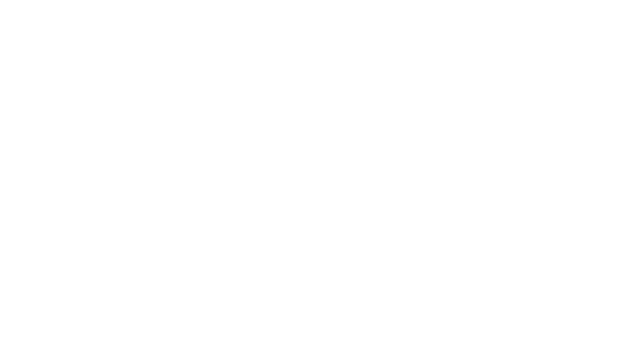
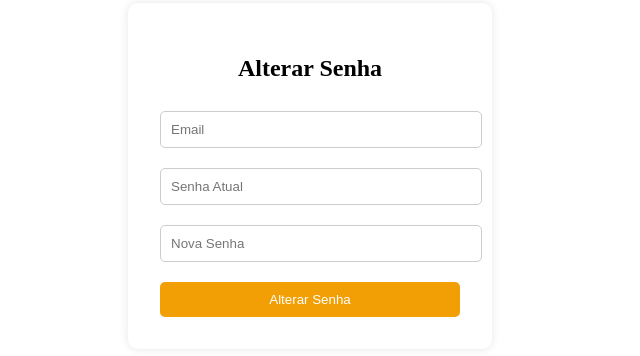
Before and after one commit to MahFelix/Login-Interface, a React (Vite) app: page /alterar-senha in a window 1280 px wide. Before the commit this address had no page. Shown: the part 232-588 px from the top of the page, without its empty margins (330-970 px from the left). Built offline with nearby package versions, Linux system fonts and the light colour scheme.

Commit message:
🚧 progress:  Add Alterar Senha

```diff
--- a/src/App.jsx
+++ b/src/App.jsx
@@ -1,6 +1,8 @@
 import { BrowserRouter as Router, Routes, Route } from "react-router-dom";
 import Login from "../src/containers/Login";
 import AgendamentoList from "./containers/Admin/AgendamentosList"; // Ajuste o caminho conforme necessário
+import AlterarSenha from "./containers/Admin/AlterarSenha";
+
 
 function App() {
   return (
@@ -8,6 +10,7 @@
       <Routes>
         <Route path="/" element={<Login />} />
         <Route path="/Agendamentolist" element={<AgendamentoList />} />
+        <Route path="/alterar-senha" element={<AlterarSenha />} />
       </Routes>
     </Router>
   );
--- /dev/null
+++ b/src/containers/Admin/AlterarSenha.jsx
@@ -0,0 +1,111 @@
+/* eslint-disable @typescript-eslint/no-unused-vars */
+import{ useState } from "react";
+import styled from "styled-components";
+import { useNavigate } from "react-router-dom";
+import axios from "axios";
+
+const Container = styled.div`
+  display: flex;
+  align-items: center;
+  justify-content: center;
+  height: 100vh;
+  background: rgba(255, 255, 255, 0.8);
+`;
+
+const Form = styled.form`
+  background: white;
+  padding: 2rem;
+  border-radius: 10px;
+  box-shadow: 0 0 10px rgba(0, 0, 0, 0.1);
+  width: 300px;
+  text-align: center;
+`;
+
+const Input = styled.input`
+  width: 100%;
+  padding: 10px;
+  margin: 10px 0;
+  border: 1px solid #ccc;
+  border-radius: 5px;
+`;
+
+const Button = styled.button`
+  width: 100%;
+  padding: 10px;
+  background: #f29f05;
+  color: white;
+  border: none;
+  border-radius: 5px;
+  cursor: pointer;
+  margin-top: 10px;
+
+  &:hover {
+    background: #d88c04;
+  }
+`;
+
+const ErrorMessage = styled.p`
+  color: red;
+  font-size: 14px;
+`;
+
+const AlterarSenha = () => {
+  const [email, setEmail] = useState("");
+  const [senhaAtual, setSenhaAtual] = useState("");
+  const [novaSenha, setNovaSenha] = useState("");
+  const [error, setError] = useState("");
+  const navigate = useNavigate();
+
+  const handleSubmit = async (e) => {
+    e.preventDefault();
+
+    try {
+      const response = await axios.post("http://localhost:8090/api/usuarios/senha", {
+        email,
+        senhaAtual,
+        novaSenha,
+      });
+
+      if (response.status === 200) {
+        alert(response.data.message);
+        navigate("/login"); // Redirecionar para a página de login após a alteração
+      } else {
+        setError(response.data.error);
+      }
+    } catch (err) {
+      setError("Erro ao conectar ao servidor.");
+    }
+  };
+  return (
+    <Container>
+      <Form onSubmit={handleSubmit}>
+        <h2>Alterar Senha</h2>
+        {error && <ErrorMessage>{error}</ErrorMessage>}
+        <Input
+          type="email"
+          placeholder="Email"
+          value={email}
+          onChange={(e) => setEmail(e.target.value)}
+          required
+        />
+        <Input
+          type="password"
+          placeholder="Senha Atual"
+          value={senhaAtual}
+          onChange={(e) => setSenhaAtual(e.target.value)}
+          required
+        />
+        <Input
+          type="password"
+          placeholder="Nova Senha"
+          value={novaSenha}
+          onChange={(e) => setNovaSenha(e.target.value)}
+          required
+        />
+        <Button type="submit">Alterar Senha</Button>
+      </Form>
+    </Container>
+  );
+};
+
+export default AlterarSenha;
--- a/src/containers/Login.jsx
+++ b/src/containers/Login.jsx
@@ -2,7 +2,7 @@
 import styled, { keyframes } from "styled-components";
 import { useNavigate } from "react-router-dom";
 import confetti from "canvas-confetti";
-import { FaHome } from "react-icons/fa"; // Ícone de Home
+import { FaHome, FaEye, FaEyeSlash } from "react-icons/fa"; // Ícones de Home e visibilidade de senha
 
 // Imagem de fundo relacionada à nutrição
 import backgroundImage from "../../public/foto.webp"; // Substitua pelo caminho da sua imagem
@@ -35,7 +35,6 @@
 
   @media (max-width: 480px) {
    height: 100vh;
-
    background: rgba(255, 255, 255, 0.253);
   }
 `;
@@ -112,9 +111,39 @@
   }
 `;
 
+const PasswordContainer = styled.div`
+  position: relative;
+  width: 100%;
+`;
+
+const TogglePasswordButton = styled.button`
+  position: absolute;
+  right: 10px;
+  top: 50%;
+  transform: translateY(-50%);
+  background: none;
+  border: none;
+  cursor: pointer;
+  color: #f29f05;
+  font-size: 16px;
+`;
+
+const ChangePasswordLink = styled.a`
+  margin-top: 1rem;
+  color: #000000;
+  text-decoration: none;
+  cursor: pointer;
+  text-align: center;
+
+  &:hover {
+    text-decoration: underline;
+  }
+`;
+
 const Login = () => {
   const [email, setEmail] = useState("");
   const [password, setPassword] = useState("");
+  const [showPassword, setShowPassword] = useState(false);
   const [showConfetti, setShowConfetti] = useState(false);
   const navigate = useNavigate();
 
@@ -136,8 +165,13 @@
       alert("Credenciais inválidas");
     }
   };
+
   const handleGoBack = () => {
     window.location.href = "https://dayanesouzanutri.netlify.app/"; // Link externo
+  };
+
+  const togglePasswordVisibility = () => {
+    setShowPassword(!showPassword);
   };
 
   return (
@@ -155,14 +189,20 @@
             onChange={(e) => setEmail(e.target.value)}
             required
           />
+          <PasswordContainer>
             <Input
-            type="password"
+              type={showPassword ? "text" : "password"}
               placeholder="Senha"
               value={password}
               onChange={(e) => setPassword(e.target.value)}
               required
             />
+            <TogglePasswordButton onClick={togglePasswordVisibility}>
+              {showPassword ? <FaEyeSlash /> : <FaEye />}
+            </TogglePasswordButton>
+          </PasswordContainer>
           <Button type="submit">Entrar</Button>
+          <ChangePasswordLink to="/alterar-senha">Alterar Senha</ChangePasswordLink>
         </Form>
         <ImageSide />
       </FormContainer>
```
Also changed, not shown: 1 other file (tests, documents, lock files or other folders). Lines whose indentation alone changed are shown as unchanged.
